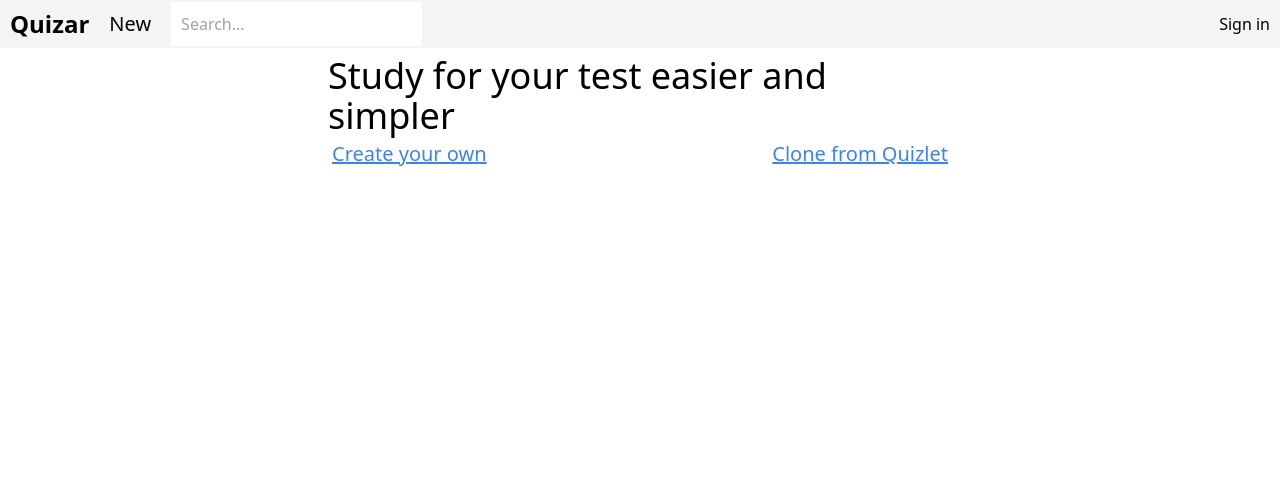
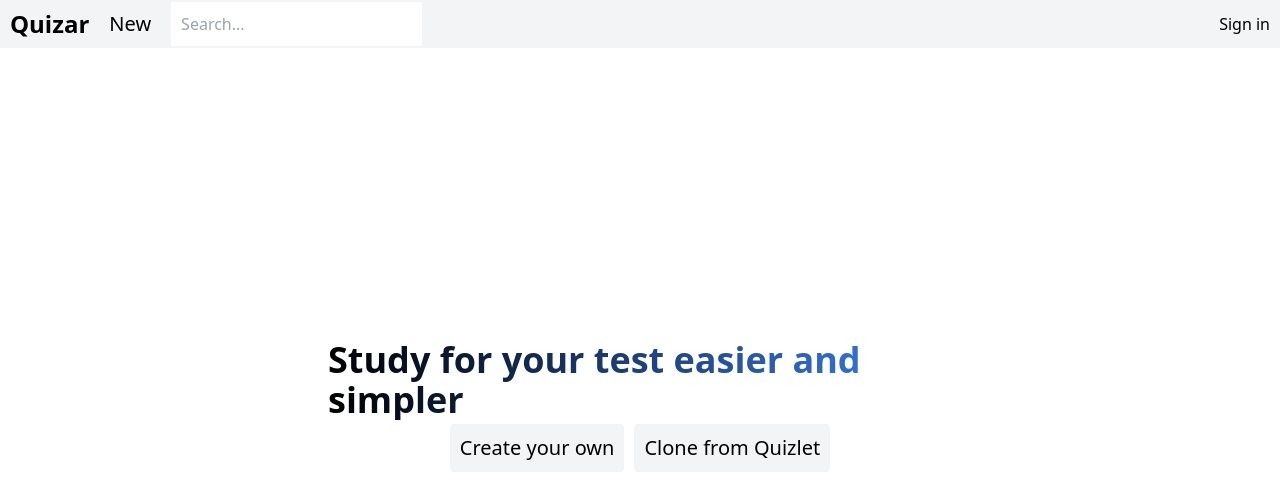
Before and after one commit to NazarShuk/quizar, a Next.js app: page / in a window 1280 px wide. Shown: the top 498 px of the page. Built offline with nearby package versions, Linux system fonts and the light colour scheme; no server answers.

Commit message:
main page

```diff
--- a/app/page.tsx
+++ b/app/page.tsx
@@ -3,15 +3,19 @@
 export default function Home() {
   return (
     <div className="w-full h-full flex flex-col justify-center items-center">
-      <h1 className="text-4xl">Study for your test easier and simpler</h1>
-      <div className="w-full h-fit p-1 flex justify-between items-center gap-2.5 text-xl text-blue-500">
-        <Link className="underline" href={"/new"}>
-          Create your own
-        </Link>
-        <Link className="underline" href={"/new/clone"}>
-          Clone from Quizlet
-        </Link>
+      <div className="w-full h-screen translate-y-[-3em] flex justify-center items-center flex-col">
+        <h1 className="text-4xl bg-gradient-to-r from-black to-blue-500 bg-clip-text text-transparent font-extrabold">Study for your test easier and simpler</h1>
+
+        <div className="w-full h-fit p-1 flex justify-center items-center gap-2.5 text-xl text-blue-500">
+          <Link className="text-black bg-gray-100 p-2.5 rounded" href={"/new"}>
+            Create your own
+          </Link>
+          <Link className="text-black bg-gray-100 p-2.5 rounded" href={"/new/clone"}>
+            Clone from Quizlet
+          </Link>
+        </div>
       </div>
+
     </div>
   );
 }
```
